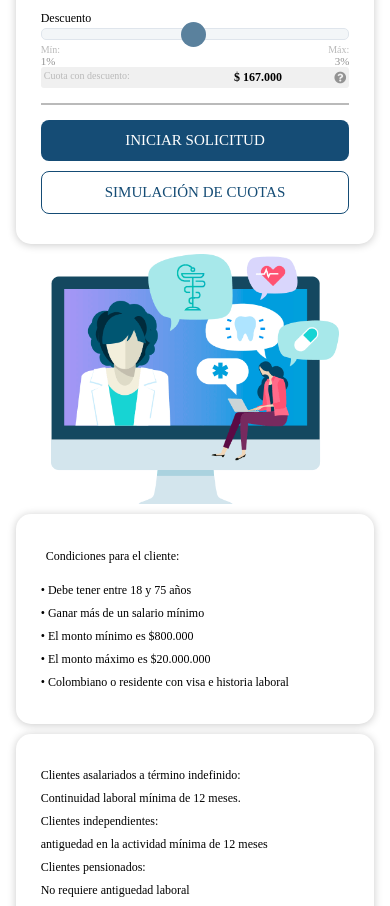
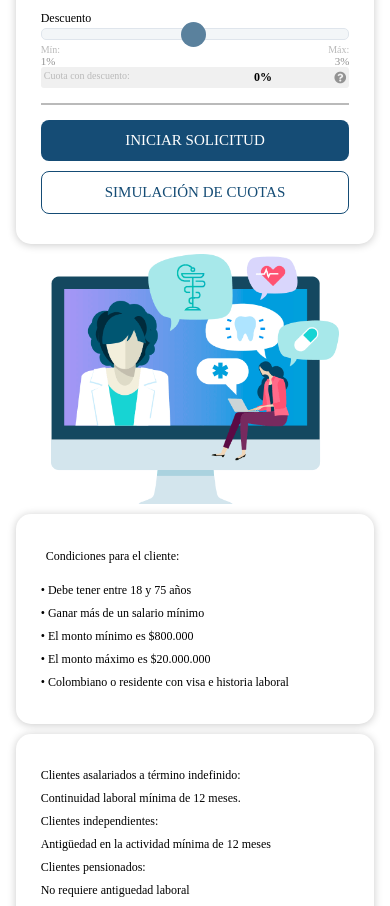
Before and after one commit to Criscamgel/colsanitasLanding, an Angular app: page / in a window 390 px wide. Shown: the part 613-1519 px from the top of the page. Built offline with nearby package versions, Linux system fonts and the light colour scheme; a web font is replaced by a local one.

Commit message:
Iteración 3 Mobile

```diff
--- a/src/app/app.component.html
+++ b/src/app/app.component.html
@@ -113,7 +113,7 @@
                 </div>
                 <div class="cntAprox">
                         <p class="grayParrf">Cuota con descuento:</p>
-                        <p class="cifraBlack">$ 167.000</p>
+                        <p class="cifraBlack">0%</p>
 
                         <div data-tooltip="This is some information for our tooltip." class="tooltip">
                                 <i class="fa fa-question-circle"></i>
@@ -150,7 +150,7 @@
             <p class="title">Clientes asalariados a término indefinido:</p>
             <p class="listaItem">Continuidad laboral mínima de 12 meses.</p>
             <p class="title">Clientes independientes:</p>
-            <p class="listaItem">antiguedad en la actividad mínima de 12 meses</p>
+            <p class="listaItem">Antigüedad en la actividad mínima de 12 meses</p>
             <p class="title">Clientes pensionados:</p>
             <p class="listaItem">No requiere antiguedad laboral</p>
         </div>
```
Also changed, not shown: 1 other file (tests, documents, lock files or other folders).
